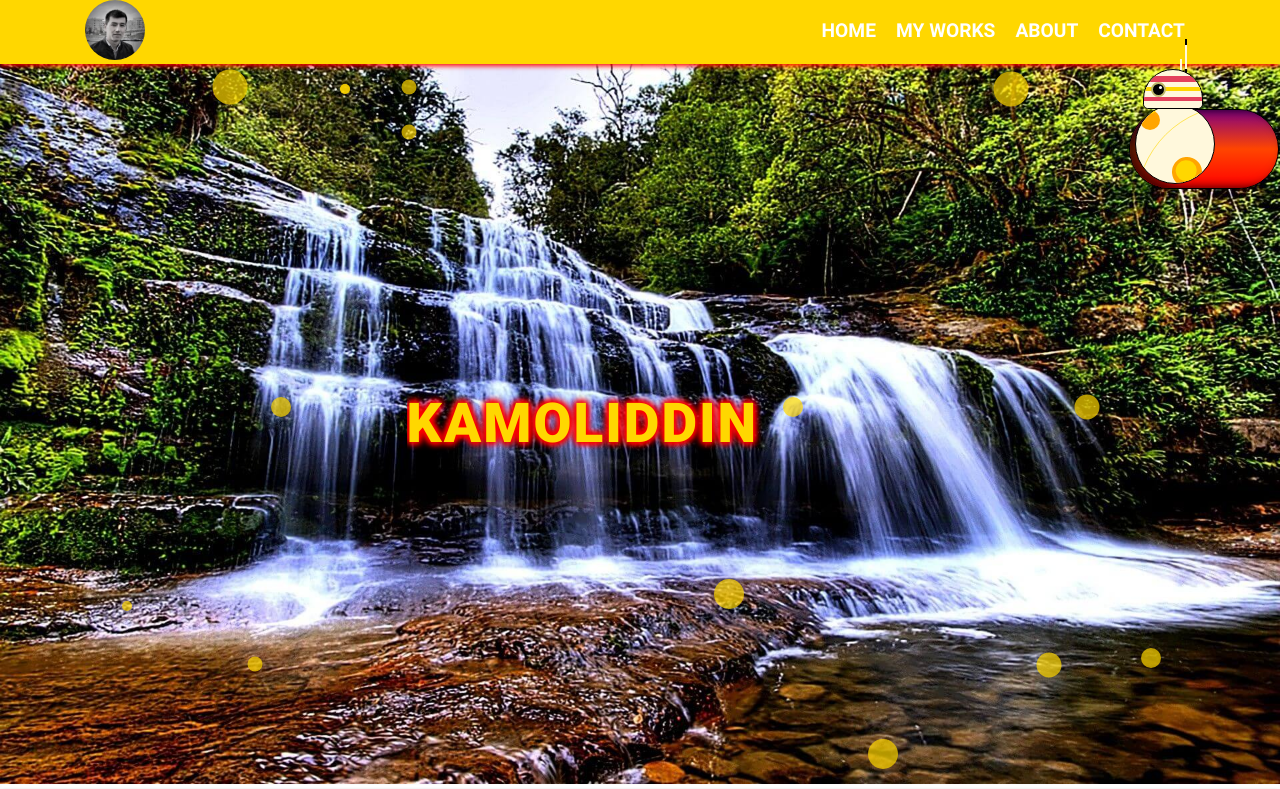
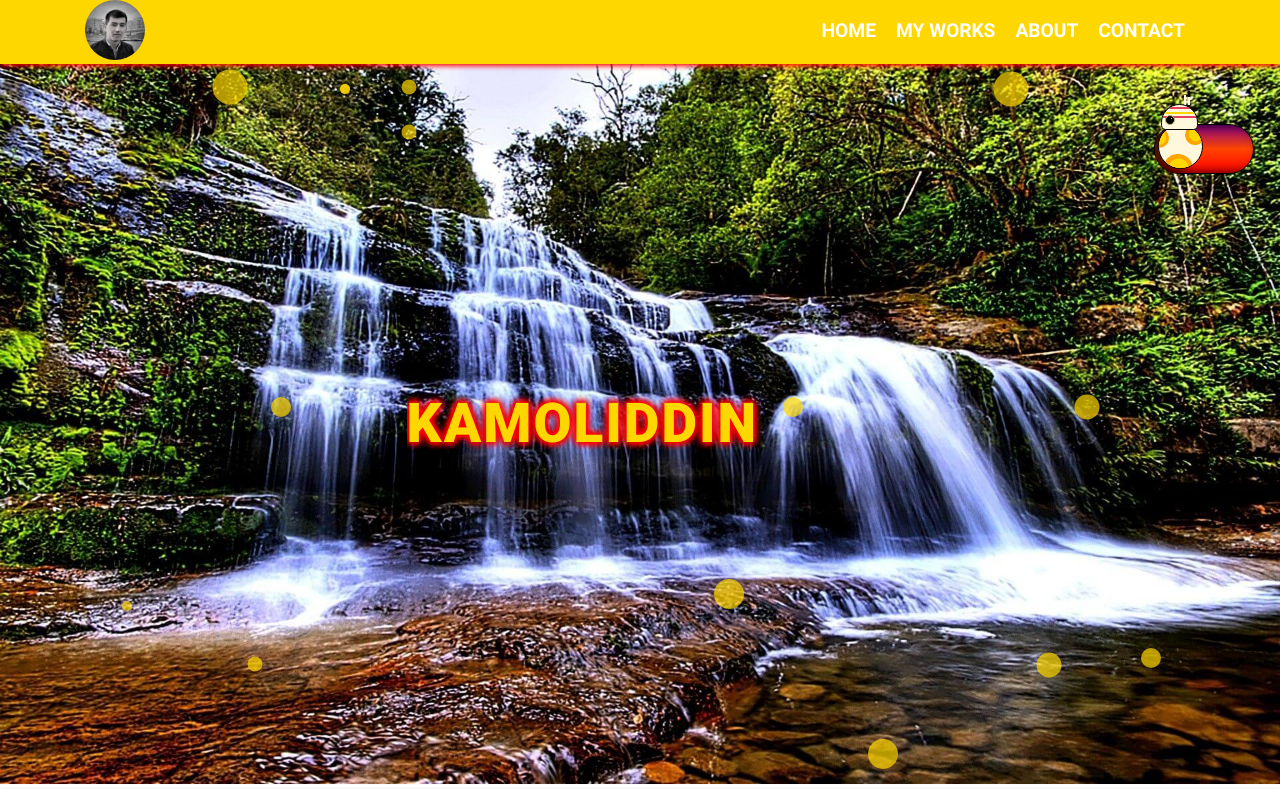
Before and after one commit to kamoliddin5917/portfolio, a plain HTML site: page index.html in a window 1280 px wide. Shown: the top 789 px of the page. Drawn offline with Linux system fonts and the light colour scheme.

Commit message:
light mod dark mod

```diff
--- a/css/style.css
+++ b/css/style.css
@@ -25,7 +25,7 @@ input[type=checkbox]:checked+label {
 }
 
 input[type=checkbox]:checked+label .droid {
-  left: 43%;
+  left: 50%;
 }
 
 input[type=checkbox]:checked+label .body {
@@ -33,11 +33,11 @@ input[type=checkbox]:checked+label .body {
 }
 
 input[type=checkbox]:checked+label .eyes {
-  left: 45%;
+  left: 50%;
 }
 
 input[type=checkbox]:checked+label .radios {
-  left: 5%;
+  left: 30%;
 }
 
 input[type=checkbox]:checked+label~section {
@@ -47,8 +47,8 @@ input[type=checkbox]:checked+label~section {
 
 .bb8_label {
   display: inline-block;
-  width: 150px;
-  height: 80px;
+  width: 100px;
+  height: 50px;
   background: linear-gradient(purple, orangered, red);
   position: absolute;
   top: 50%;
@@ -61,7 +61,7 @@ input[type=checkbox]:checked+label~section {
 }
 
 .droid {
-  --size: 80px;
+  --size: 45px;
   position: absolute;
   margin-left: 0;
   width: var(--size);
@@ -84,30 +84,30 @@ input[type=checkbox]:checked+label~section {
 }
 
 .radio.short {
-  height: 15px;
-  top: -45px;
-  left: 15px;
+  height: 12px;
+  top: -29px;
+  left: -4px;
 }
 
 .radio.long {
   border-top: 6px solid black;
   border-bottom: 6px solid black;
-  height: 36px;
-  top: -65px;
-  left: 20px;
+  height: 20px;
+  top: -33px;
+  left: 0;
 }
 
 .head {
   background: cornsilk;
-  border-radius: 90px 90px 14px 14px;
-  height: 40px;
-  width: 60px;
+  border-radius: 30px 30px 7px 7px;
+  height: 26px;
+  width: 37px;
   margin-left: -32px;
   overflow: hidden;
   position: absolute;
   z-index: 99;
-  top: -35px;
-  left: 50%;
+  top: -20px;
+  left: 76%;
   border: 1px solid black;
 }
 
@@ -118,22 +118,22 @@ input[type=checkbox]:checked+label~section {
 
 .band.one {
   background: crimson;
-  height: 6px;
+  height: 2px;
   z-index: 99;
-  top: 6px;
+  top: 2px;
   opacity: .8;
 }
 
 .band.two {
   background: gold;
-  height: 4px;
-  top: 17px;
+  height: 2px;
+  top: 7px;
 }
 
 .band.three {
   background: crimson;
-  height: 4px;
-  top: 27px;
+  height: 2px;
+  top: 11px;
   opacity: .8;
 }
 
@@ -156,11 +156,11 @@ input[type=checkbox]:checked+label~section {
 
 .eye.one {
   background: black;
-  border: 2px solid darkkhaki;
-  height: 15px;
-  width: 15px;
-  top: 12px;
-  left: 12%;
+  border: 1px solid darkkhaki;
+  height: 10px;
+  width: 10px;
+  top: 10px;
+  left: 10%;
 }
 
 .eye.one::after {
@@ -168,8 +168,8 @@ input[type=checkbox]:checked+label~section {
   display: block;
   background: white;
   border-radius: 50%;
-  width: 3px;
-  height: 3px;
+  width: 1px;
+  height: 1px;
   position: absolute;
   top: 2px;
   right: 2px;
@@ -186,19 +186,6 @@ input[type=checkbox]:checked+label~section {
   animation: body-an 1.2s linear infinite;
 }
 
-.lines {
-  border: 1px solid gold;
-  border-radius: 50%;
-  width: 200px;
-  height: 200px;
-  position: absolute;
-  opacity: .6;
-}
-
-.lines.two {
-  top: -10px;
-  left: -250px;
-}
 
 .circle {
   background: orange;
@@ -228,15 +215,20 @@ input[type=checkbox]:checked+label~section {
   height: 20px;
   width: 20px;
   top: 6%;
-  left: 50%;
+  left: 57%;
+}
+
+.circle.one::after {
+  margin-top: -7px;
+  margin-left: -7px;
 }
 
 .circle.two {
-  width: 30px;
-  height: 30px;
+  width: 20px;
+  height: 20px;
   transform: rotate(40deg);
-  top: 70%;
-  left: 18%;
+  top: 0;
+  left: 140%;
 }
 
 .circle.two::after {
@@ -251,11 +243,13 @@ input[type=checkbox]:checked+label~section {
 }
 
 .circle.three::after {
-  top: 110%;
+  top: 115%;
 }
 
 @media only screen and (max-width: 600px) {
   .light-dark {
-    top: 50%;
+    top: 5.5%;
+    left: 50%;
+    transform: translateX(-50%);
   }
 }
--- a/index.html
+++ b/index.html
@@ -275,8 +275,6 @@
         </div>
 
         <div class="body">
-          <div class="lines one"></div>
-          <div class="lines two"></div>
           <div class="circle one"></div>
           <div class="circle two"></div>
           <div class="circle three"></div>
```
